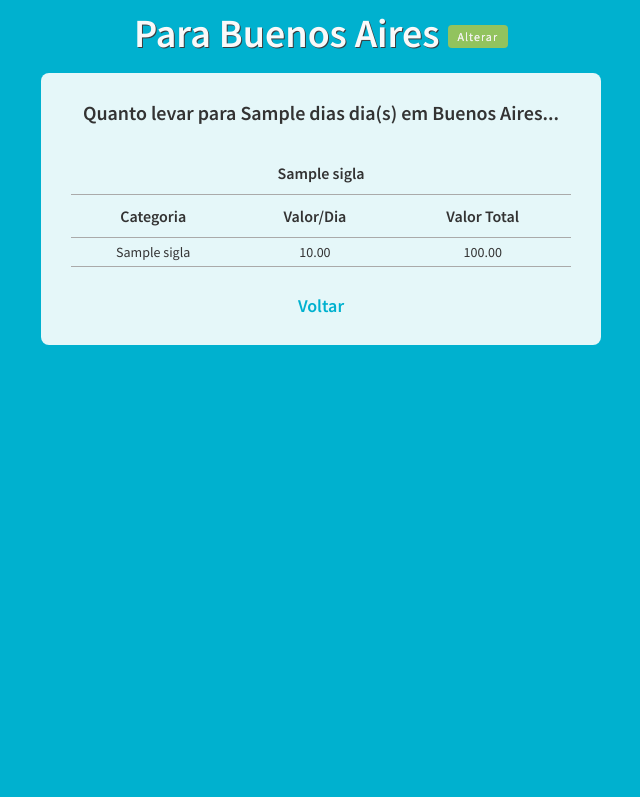
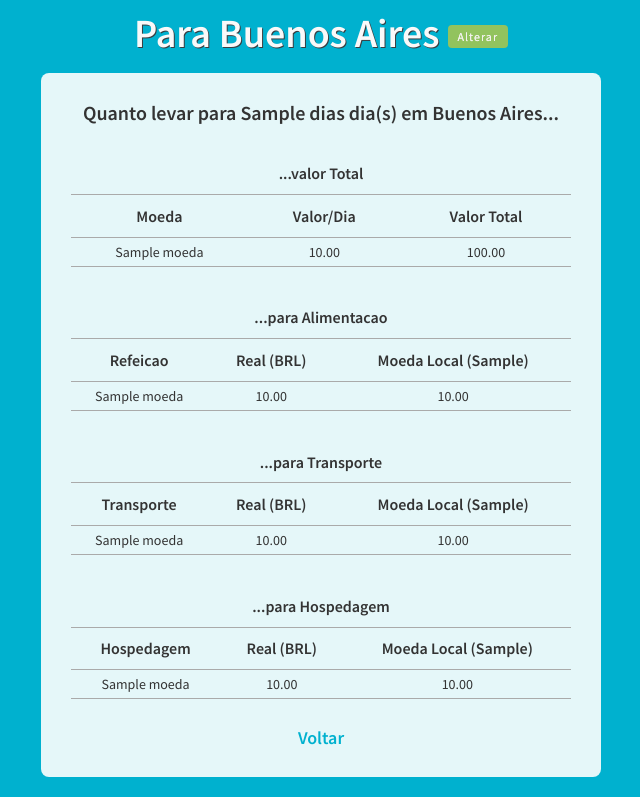
Before and after one commit to vitorfs/quanto-levar, a Django app: template templates/calculo.html in a window 1280 px wide. Shown: the part 221-1018 px from the top of the page, without its empty margins (319-959 px from the left). Before the commit the page ends 566 px from the top, so only its background shows below. Run offline with Django 3.2, Linux system fonts and the light colour scheme; data comes from the database, SQL or seed files in the repository; tables that the repository leaves empty hold one stand-in row (values such as "Sample post"); the template is opened without the code that fills it: values that come from a table or form of the project are taken from there, most other values are stand-ins (such as "Sample title", 1, 10 or a date in 2020); some libraries are stand-ins or nearby versions; some web fonts are replaced.

Commit message:
Adicionando mudanças ao cálculo.

```diff
--- a/data/db.json
+++ b/data/db.json
@@ -32,6 +32,38 @@
     }
   },
   {
+    "model": "core.TipoDespesa",
+    "pk": 3,
+    "fields": {
+      "categoria": "T",
+      "nome": "Táxi"
+    }
+  },
+  {
+    "model": "core.TipoDespesa",
+    "pk": 4,
+    "fields": {
+      "categoria": "T",
+      "nome": "Metrô"
+    }
+  },
+  {
+    "model": "core.TipoDespesa",
+    "pk": 5,
+    "fields": {
+      "categoria": "H",
+      "nome": "Albergue"
+    }
+  },
+  {
+    "model": "core.TipoDespesa",
+    "pk": 6,
+    "fields": {
+      "categoria": "H",
+      "nome": "Hotel"
+    }
+  },
+  {
     "model": "core.Pais",
     "pk": 1,
     "fields": {
@@ -57,7 +89,7 @@
       "cidade": 1,
       "tipo_despesa": 1,
       "nivel": "E",
-      "valor": 100
+      "valor": 1
     }
   },
   {
@@ -67,7 +99,83 @@
       "cidade": 1,
       "tipo_despesa": 2,
       "nivel": "E",
-      "valor": 50
+      "valor": 1
+    }
+  },
+  {
+    "model": "core.Despesa",
+    "pk": 3,
+    "fields": {
+      "cidade": 1,
+      "tipo_despesa": 1,
+      "nivel": "M",
+      "valor": 2
+    }
+  },
+  {
+    "model": "core.Despesa",
+    "pk": 4,
+    "fields": {
+      "cidade": 1,
+      "tipo_despesa": 2,
+      "nivel": "M",
+      "valor": 2
+    }
+  },
+  {
+    "model": "core.Despesa",
+    "pk": 5,
+    "fields": {
+      "cidade": 1,
+      "tipo_despesa": 1,
+      "nivel": "C",
+      "valor": 3
+    }
+  },
+  {
+    "model": "core.Despesa",
+    "pk": 6,
+    "fields": {
+      "cidade": 1,
+      "tipo_despesa": 2,
+      "nivel": "C",
+      "valor": 3
+    }
+  },
+  {
+    "model": "core.Despesa",
+    "pk": 7,
+    "fields": {
+      "cidade": 1,
+      "tipo_despesa": 3,
+      "valor": 1
+    }
+  },
+  {
+    "model": "core.Despesa",
+    "pk": 8,
+    "fields": {
+      "cidade": 1,
+      "tipo_despesa": 4,
+      "valor": 1
+    }
+  },
+  {
+    "model": "core.Despesa",
+    "pk": 9,
+    "fields": {
+      "cidade": 1,
+      "tipo_despesa": 5,
+      "valor": 1
+    }
+  },
+  {
+    "model": "core.Despesa",
+    "pk": 10,
+    "fields": {
+      "cidade": 1,
+      "tipo_despesa": 6,
+      "valor": 1
     }
   }
 ]
--- a/templates/calculo.html
+++ b/templates/calculo.html
@@ -8,79 +8,98 @@
   <div class="container">
     <div id="resultado-calculo">
       <h3>Quanto levar para {{ dias }} dia(s) em {{ cidade.nome }}...</h3>
-
-      {% for sigla, categorias in valores.iteritems %}
+      {% if resultado_total %}
         <table>
           <thead>
             <tr>
-              <th colspan="3">{{ sigla }}</th>
+              <th colspan="3">...valor Total</th>
             </tr>
             <tr>
-              <th>Categoria</th>
+              <th>Moeda</th>
               <th>Valor/Dia</th>
               <th>Valor Total</th>
             </tr>
           </thead>
           <tbody>
-            {% for categoria, valor in categorias.iteritems %}
+            {% for moeda, valor in resultado_total.iteritems %}
               <tr>
-                <td>{{ categoria }}</td>
+                <td>{{ moeda }}</td>
                 <td>{{ valor|floatformat:"2" }}</td>
-                <td>{{ valor|multiplicar:dias|floatformat:"2" }}</td>
+                <td><b>{{ valor|multiplicar:dias|floatformat:"2" }}</b></td>
               </tr>
             {% endfor %}
           </tbody>
         </table>
-      {% endfor %}
-
-      {% comment %}
-      {% for categoria, siglas in valores.iteritems %}
+      {% endif %}
+      {% if resultado_alimentacao %}
         <table>
           <thead>
             <tr>
-            <th colspan="3">...para {{ categoria }} {% if categoria == "Hospedagem" %} ({{ tipo_hospedagem.nome }}) {% endif %}</th>
+              <th colspan="3">...para Alimentacao</th>
             </tr>
             <tr>
-            <th>Moeda</th>
-            <th>Valor Total</th>
-            <th>Valor/Dia</th>
+              <th>Refeicao</th>
+              <th>Real (BRL)</th>
+              <th>Moeda Local ({{cotacao_sigla}})</th>
             </tr>
           </thead>
           <tbody>
-        {% for sigla, valor in siglas.iteritems %}
+            {% for refeicao, moedas in resultado_alimentacao.iteritems %}
               <tr>
-            <td>{{ sigla }}</td>
-            <td>{{ valor|multiplicar:dias|floatformat:"2" }}</td>
-            <td>{{ valor|floatformat:"2" }}</td>
+                <td>{{ refeicao }}</td>
+                <td>{{ moedas.0|floatformat:"2" }}</td>
+                <td>{{ moedas.1|floatformat:"2" }}</td>
               </tr>
             {% endfor %}
           </tbody>
         </table>
-      {% endfor %}
-      {% for transporte, siglas in transportes.iteritems %}
+      {% endif %}
+      {% if resultado_transporte %}
         <table>
           <thead>
             <tr>
               <th colspan="3">...para Transporte</th>
             </tr>
             <tr>
-            <th>Tipo</th>
-            <th>Moeda</th>
-            <th>Valor</th>
+              <th>Transporte</th>
+              <th>Real (BRL)</th>
+              <th>Moeda Local ({{cotacao_sigla}})</th>
             </tr>
           </thead>
           <tbody>
-        {% for sigla, valor in siglas.iteritems %}
+            {% for transporte, moedas in resultado_transporte.iteritems %}
               <tr>
                 <td>{{ transporte }}</td>
-            <td>{{ sigla }}</td>
-            <td>{{ valor|floatformat:"2" }}</td>
+                <td>{{ moedas.0|floatformat:"2" }}</td>
+                <td>{{ moedas.1|floatformat:"2" }}</td>
               </tr>
             {% endfor %}
           </tbody>
         </table>
+      {% endif %}
+       {% if resultado_hospedagem %}
+        <table>
+          <thead>
+            <tr>
+              <th colspan="3">...para Hospedagem</th>
+            </tr>
+            <tr>
+              <th>Hospedagem</th>
+              <th>Real (BRL)</th>
+              <th>Moeda Local ({{cotacao_sigla}})</th>
+            </tr>
+          </thead>
+          <tbody>
+            {% for hospedagem, moedas in resultado_hospedagem.iteritems %}
+              <tr>
+                <td>{{ hospedagem }}</td>
+                <td>{{ moedas.0|floatformat:"2" }}</td>
+                <td>{{ moedas.1|floatformat:"2" }}</td>
+              </tr>
             {% endfor %}
-      {% endcomment %}
+          </tbody>
+        </table>
+      {% endif %}
       <a href="{% url 'cidade' cidade.slug %}" class="link">Voltar</a>
     </div>
   </div>
```
Also changed, not shown: core/views.py (+38 -14 lines), 3 other files. Lines whose indentation alone changed are shown as unchanged.
